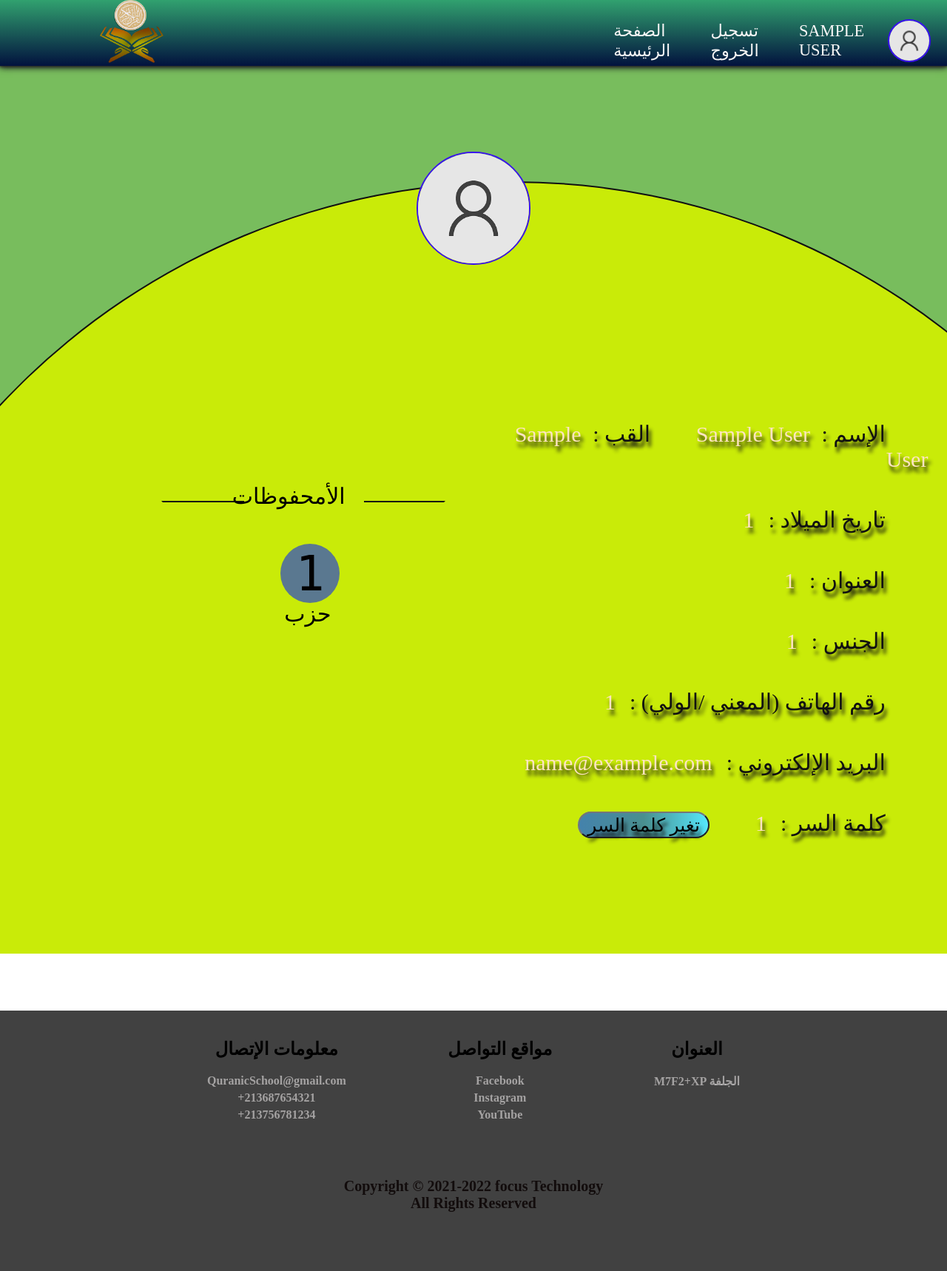
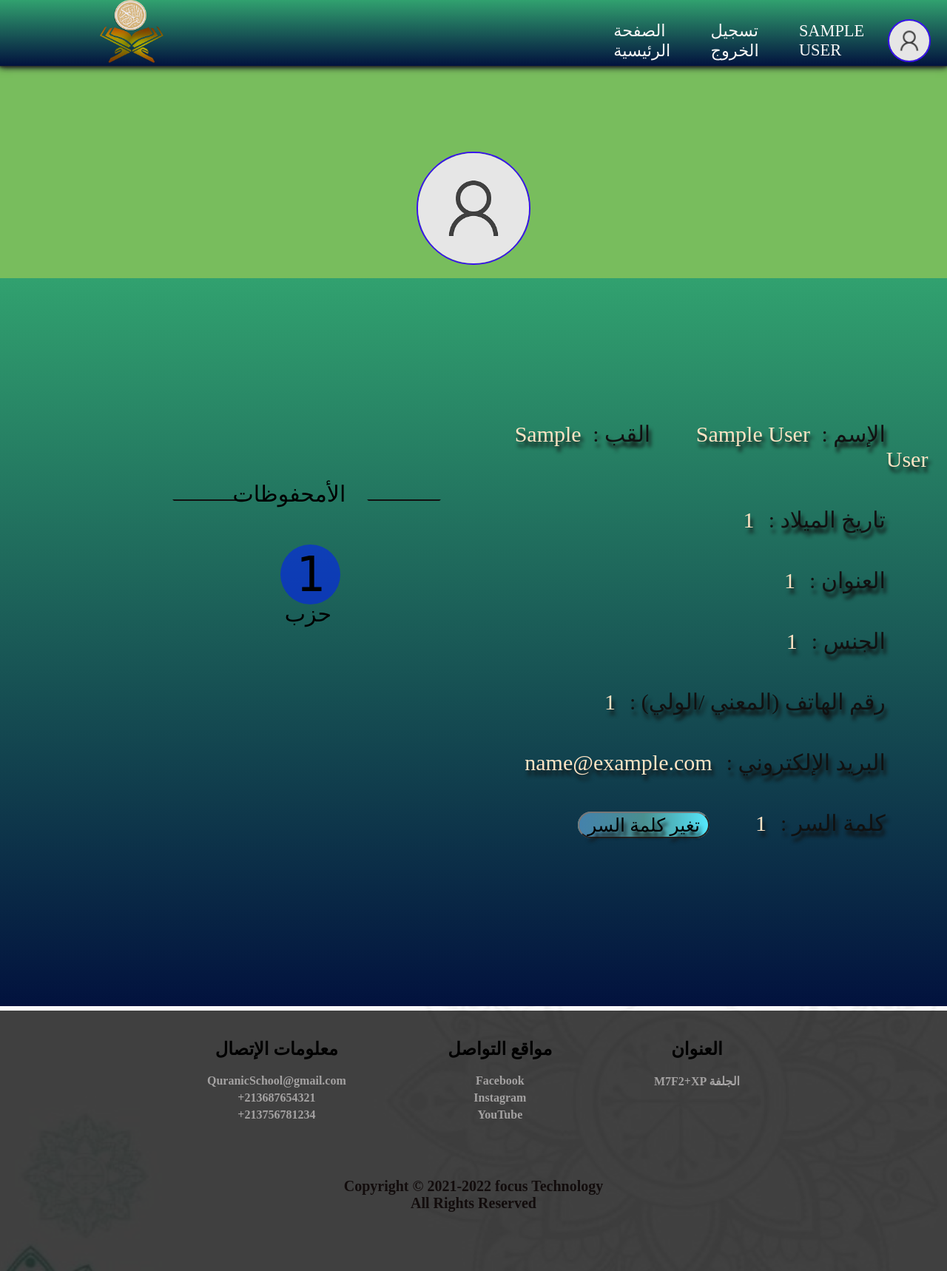
Before and after one commit to Abdeldjalil-Abde/project-fine1, a PHP site: page /html/profile-student.php in a window 1280 px wide. Shown: the whole page at 74% size. Run offline with PHP 8.4, Linux system fonts and the light colour scheme; the visitor is signed in with stand-in values (Sample User, id 1).

Commit message:
chang file on css

```diff
--- a/css/style-header.css
+++ b/css/style-header.css
@@ -4,14 +4,13 @@
   box-sizing: border-box;
 }
 
-header {
+body {
   background-image: url(../imaj/IMG.jpg);
   width: 100vw;
   min-height: 100vh;
   background-size: cover;
 }
-
-.container {
+header {
   display: flex;
   width: 100vw;
   height: 15%;
@@ -79,24 +78,11 @@
   z-index: 3;
   border: 2px rgb(57, 16, 240) solid;
 }
-
-.overflow {
+.information{
   width: 100vw;
-  height: 170vh;
-  overflow: hidden;
-  position: absolute;
-}
-
-.cercle {
-  width: 1900px;
-  aspect-ratio: 1;
-  border-radius: 100%;
-  border: 2px #111 solid;
-  border-color: #111 #111 transparent transparent;
-  transform: rotate(-45deg);
+   height: 140%;
   background-color: #c9eb08;
-  top: 13%;
-  left: -20%;
+  top: 50%;
   position: absolute;
   z-index: 3;
 }
--- a/css/style-profile-Student.css
+++ b/css/style-profile-Student.css
@@ -1,4 +1,9 @@
 
+.information{
+  background: linear-gradient(0deg, #02123e, #31a16f);
+  height: 123%;
+  top: 47%;
+}
 main {
   height: 150vh;
 }
@@ -83,7 +88,7 @@
   content: "";
   width: 100%;
   height: 12%;
-  background-color:#c9eb08;
+  background-color:transparent;
   right: -10%;
   top:43%;
   z-index: -1;
@@ -94,8 +99,6 @@
   width: 30%;
   height: 7%;
   position: absolute;
-  border: 2px #111 solid;
-  border-color: #111 #c9eb08  #c9eb08 ;
   top: 49%;
   right: 53%;
   z-index: 3;
@@ -111,10 +114,20 @@
 }
 .hezb .rejcter::before{
   content: "";
-  width: 170%;
-  height: 20%;
-  background-color:#c9eb08;
-  right: -26.5%;
+  width: 100%;
+  border: 2px #111 solid;
+  border-color: #111 transparent  transparent ;
+  right: 140%;
+  top:255%;
+  z-index: -1;
+  position: absolute;
+}
+.hezb .rejcter::after{
+  content: "";
+  width: 100%;
+   border: 2px #111 solid;
+  border-color: #111 transparent  transparent ;
+  left: 130%;
   top:255%;
   z-index: -1;
   position: absolute;
--- a/function/sign-in.php
+++ b/function/sign-in.php
@@ -60,10 +60,10 @@
     } else {
 
         require 'databaes-connect.php';
-        $sql = "SELECT * FROM active WHERE mail = ?;";
+        $sql = "SELECT * FROM active WHERE mail = ? AND pwd = ?;";
         $stmt = mysqli_stmt_init($conn);
         if (mysqli_stmt_prepare($stmt, $sql)) {
-            mysqli_stmt_bind_param($stmt, "s", $mail);
+            mysqli_stmt_bind_param($stmt, "ss", $mail, $pwd);
             mysqli_stmt_execute($stmt);
 
             $result = mysqli_stmt_get_result($stmt);
--- a/function/sign-up.php
+++ b/function/sign-up.php
@@ -54,9 +54,9 @@
                 if(mysqli_stmt_prepare($stmt, $sql)) {
                     echo $sql;
                     mysqli_stmt_execute($stmt);
-                    header("Location: ../html/waiting.php");
-                    header("Location: ../html/download-information.php?first_name=" . $first . "&last_name=" . $last . "&gender=" . $gender . "&location=" . $location . "&date=" . $date . "&tel=" . $tel . "&mail=" . $mail . "&class=" . $class);
-
+                    //  header("Location: ../html/waiting.php");
+                    // header("Location: ../html/download-information.php?first_name=" . $first . "&last_name=" . $last . "&gender=" . $gender . "&location=" . $location . "&date=" . $date . "&tel=" . $tel . "&mail=" . $mail . "&class=" . $class);
+                     header("Location: ../index.php?ok=ok");
                     exit();
                 } else {
                     header("Location: ../sinup.php?error=sql2");
--- a/html/profile-student.php
+++ b/html/profile-student.php
@@ -1,11 +1,12 @@
 <?php
 session_start();
-if(!isset($_SESSION['first_name'])){
+if (!isset($_SESSION['first_name'])) {
   header('location:../sigin.php');
-}else{
+} else {
 ?>
   <!DOCTYPE html>
   <html lang="en">
+
   <head>
     <meta charset="UTF-8">
     <meta http-equiv="X-UA-Compatible" content="IE=edge">
@@ -15,28 +16,28 @@
     <link rel="stylesheet" href="../css/style-header.css">
     <link rel="stylesheet" href="../css/style-profile-Student.css">
   </head>
+
   <body>
       <header>
-        <div class="container">
         <div class="logo">
           <img src="../imaj/logo.png" alt="" />
         </div>
         <div class="list">
           <a href="../index.php">الصفحة الرئيسية</a>
           <a href="../logout.php"> تسجيل الخروج </a>
-                <a href="profile-student.php"><?php echo  $_SESSION['first_name'] ;  ?></a>
+          <a href="profile-student.php"><?php echo  $_SESSION['first_name'];  ?></a>
           <img src="../imaj/images.png" alt="">
         </div>
-        </div>
-        <div class="overflow">
-            <div class="cercle"></div>
-        </div>
+      </header>
+
+      <div class="information"></div>
+
       <main dir="rtl">
 
         <img class="img" src="../imaj/images.png" alt="">
         <form action="">
           <div>
-                  <span>  الإسم :</span>
+            <span> الإسم :</span>
             <?php echo "<span class='info'>" . $_SESSION['first_name'] . "</span>"; ?>
             <span> القب :</span>
             <?php echo "<span class='info'>" . $_SESSION['last_name'] . "</span>"; ?>
@@ -70,21 +71,13 @@
             <a class="chang" href="change-mot-de-passe.php"> تغير كلمة السر </a>
           </div>
         </form>
-            <!-- <div class="models">
-              <div class="model"> الامواد </div>
-              <div class="submodel"> حفظ القرأن الكريم </div>
-              <div class="submodel"> احكام التجويد </div>
-              <div class="submodel y"> السيرة النبوية </div>
-              <div class="submodel y"> الفقه </div>
-            </div> -->
 
         <div class="hezb">
-              <div class=" rejcter">الأمحفوظات  </div>
-              <div class="sub"> حزب  </div>
+          <div class=" rejcter">الأمحفوظات </div>
+          <div class="sub"> حزب </div>
           <span> <?php echo $_SESSION['hizb']; ?> </span>
         </div>
       </main>
-    </header>
     <footer>
       <div class="links">
         <div class="links-container">
@@ -101,10 +94,7 @@
         </div>
         <div class="links-container">
           <h3>العنوان </h3>
-                    <a
-                        href="https://goo.gl/maps/QGHyfpjcP72wm6Di6"
-                        >M7F2+XP الجلفة</a
-                    >
+          <a href="https://goo.gl/maps/QGHyfpjcP72wm6Di6">M7F2+XP الجلفة</a>
         </div>
       </div>
 
@@ -114,5 +104,6 @@
       </div>
     </footer>
   </body>
+
   </html>
 <?php } ?>
```
Also changed, not shown: css/style-waiting.css (+37 -16 lines), function/active-student.php (+4 -5 lines), html/list-activation.php (+8 -8 lines), html/list-student-all.php (+3 -12 lines), html/list-student.php (+11 -11 lines), html/list-teacher.php (+4 -4 lines), html/profile-admin.php (+17 -20 lines), html/profile-teacher.php (+9 -12 lines), index.php (+19 -2 lines), js/confirm.js (+14 -1 lines). Lines whose indentation alone changed are shown as unchanged.
